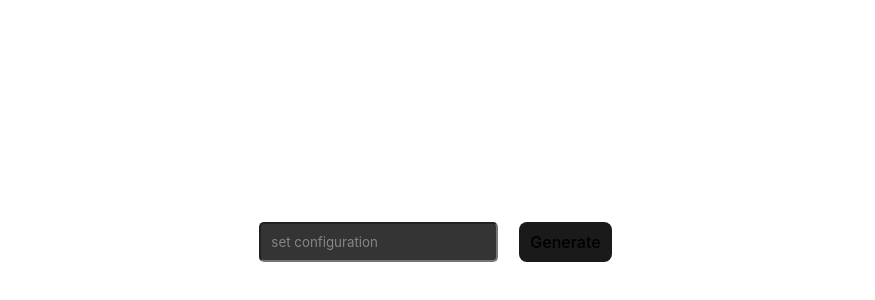
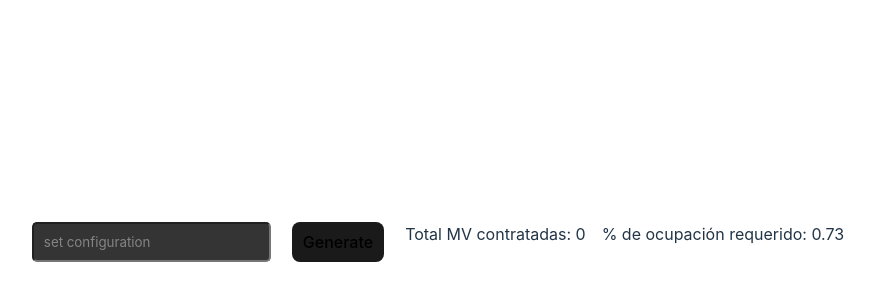
Before and after one commit to JannCarloMoreno/teoria_de_juegos, a React (Vite) app: page / in a window 1280 px wide. Shown: the part 148-448 px from the top of the page, without its empty margins (202-1077 px from the left). Built offline with nearby package versions, Linux system fonts and the light colour scheme.

Commit message:
% ocupación

```diff
--- a/src/components/UI/templates/main/index.jsx
+++ b/src/components/UI/templates/main/index.jsx
@@ -3,26 +3,30 @@ import Group from '../../../organisms/group'
 import Prompt from '../../../molecules/prompt'
 import Button from '../../../atoms/button'
 import ShapleyTable from '../../../atoms/table'
-import { useRef, useState } from 'react'
+import { useEffect, useRef, useState } from 'react'
 import {safeParseFloat, calculateAmount, generateBenchs} from '../../../../utils/util'
 import { generateShapleyTable, calculateShapleyForSenate } from '../../../../utils/shapleyFunction'
+
+import funcionPercentilExpon from '../../../../utils/percentilExpon'
+
+
+let this_totalSeats = 0
+
 
 const getInputData = ref => {
     const value = ref.current.value
     let [totalSeats, ...seatsArray]= value.split(',').map((item) => item.trim())
     seatsArray = seatsArray.filter(item => item.includes('.') && item.length >= 3)
     seatsArray = seatsArray.map(bench =>calculateAmount(safeParseFloat(bench),totalSeats) );
+    this_totalSeats = totalSeats
     return generateBenchs(seatsArray)
 }
-
-let this_totalSeats = 0
 
 const getValues = ref => {
     const value = ref.current.value
     let [totalSeats, ...seatsArray]= value.split(',').map((item) => item.trim())
     seatsArray = seatsArray.filter(item => item.includes('.') && item.length >= 3)
-    seatsArray = seatsArray.map(bench =>safeParseFloat(bench),totalSeats);
-    console.log(totalSeats)
+    seatsArray = seatsArray.map(bench =>safeParseFloat(bench),(totalSeats));
     this_totalSeats = totalSeats
     return generateBenchs(seatsArray)
 }
@@ -34,10 +38,25 @@ export default function Main(){
     const [isShowing, setIsShowing] = useState(false)
     const [values, setValues] = useState(null)
 
+    const [percentageApproval, setPercentageApproval] = useState(0)
+
     const promptRef = useRef(null)
 
-    //Cantidad de maquinas requeridas, maximo 100
-    const percentageApproval = 0.50
+    //inputLambda, entrada del usuario, media entre llegadas de % de ocupación requerida por hora del total de maquinas contratadas
+    //restrucciones: entre 1 y 100
+    const lambda = 50
+
+    //% de ocupación requerida por hora del total de maquinas contratadas
+    //GENERADOR ALEATORIO LCGRAND
+
+    useEffect(() => {
+        setPercentageApproval(funcionPercentilExpon(lambda))
+    }, []);
+
+
+
+
+    console.log(percentageApproval)
 
     let tableButtonText = `${isShowing?'Show':'Hide'} table`
 
@@ -63,7 +82,6 @@ export default function Main(){
                 setIsShowing(true)
             }
     }
-    console.log(data)
 
     return (
         <section className='main'>
@@ -71,9 +89,11 @@ export default function Main(){
                 <section className='prompt'>
                     <Prompt ref={promptRef} buttonText='Generate' handleChange={handleClick} inputPlaceholder='set configuration' />
                     {data && <Button className='showButton' onClick={generateTable} text={tableButtonText}/>}
+                    <label className='totalSeats'>Total MV contratadas: {this_totalSeats}</label>
+                    <label className='totalSeats'>% de ocupación requerido: {percentageApproval}</label>
                 </section>
                 <section className='data'>
-                    {data && <Group groups={data} values={values} paidValue={this_totalSeats} /> }
+                    {data && <Group groups={data} values={values} paidValue={(this_totalSeats*percentageApproval)} /> }
                     {table && <ShapleyTable data={table}/>}
                 </section>
             </section>
--- a/src/utils/lcgrand.js
+++ b/src/utils/lcgrand.js
@@ -1,4 +1,4 @@
-/* Este es un generador de números aleatorios tomado de taller 2 de modelos Estocásticos */
+/* Este es un generador de números aleatorios */
 export default lcgrand;
 
 /* Definición de constantes */
@@ -51,7 +51,8 @@ function lcgrand(num){
     zrng[num] = zi;
     let result = ((zi >>> 7) | 1) / 16777216.0;
 
-    return parseFloat(result.toFixed(30));
+    const value = parseFloat(result.toFixed(30));
+    return value;
     /* El operador >>> se usa para desplazamientiode bits
     a la derecha con 0 de relleno. Todas las operaciones
     bitwise en JS son realizadas en números de 32 bits */
--- a/src/utils/percentilExpon.js
+++ b/src/utils/percentilExpon.js
@@ -5,8 +5,14 @@ export default function funcionPercentilExpon(media) {
     /* Retorna una variable aleatoria exponencial con media "media" */
 
     // Crear un U¬(0,1)
-    let U = lcgrand(Math.floor(Math.random() * 100)); // Elige un índice aleatorio para zrng
+    let U = lcgrand(Math.floor(Math.random() * 100));
 
     // Nota: En JavaScript, Math.log() retorna el logaritmo natural (base e)
-    return -media * Math.log(U);
-}
+
+    const aux = Math.floor(-media * Math.log(U)); // Castear aux y redondearlo al entero inferior
+
+    // Ajustar el valor de aux para que esté entre 1 y 100
+    const percentil = Math.max(1, Math.min(aux, 100));
+
+    return (percentil/100);
+  }
```
